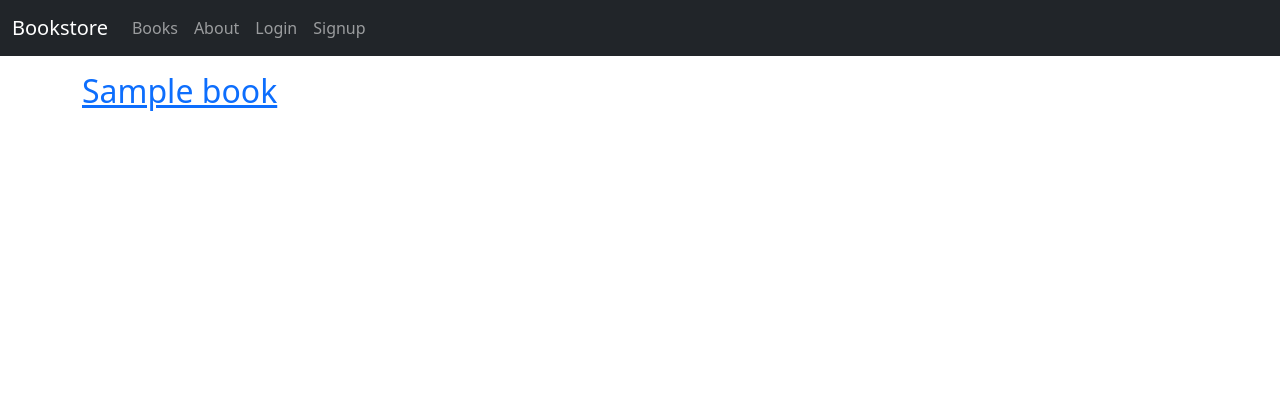
After one commit to lerkush/bookstore, a Django app: page /books/ in a window 1280 px wide. The commit adds this page. Shown: the top 420 px of the page. Run offline with Django 4.2, Linux system fonts and the light colour scheme; tables that the repository leaves empty hold one stand-in row (values such as "Sample post"); parts of the project's set-up code (start-up, migrations or seed data) failed here and were passed over; some libraries are stand-ins or nearby versions.

Commit message:
created books app and its configurations

```diff
--- /dev/null
+++ b/books/apps.py
@@ -0,0 +1,6 @@
+from django.apps import AppConfig
+
+
+class BooksConfig(AppConfig):
+    default_auto_field = 'django.db.models.BigAutoField'
+    name = 'books'
--- /dev/null
+++ b/books/models.py
@@ -0,0 +1,19 @@
+import uuid
+from django.db import models
+from django.urls import reverse
+
+class Book(models.Model):
+    id = models.UUIDField(
+        primary_key=True,
+        default=uuid.uuid4,
+        editable=False
+    )
+    title = models.CharField(max_length=200)
+    author = models.CharField(max_length=200)
+    price = models.DecimalField(max_digits=6, decimal_places=2)
+
+    def __str__(self):
+        return self.title
+
+    def get_absolute_url(self):
+        return reverse("book_detail", args=[str(self.id)])
--- /dev/null
+++ b/books/urls.py
@@ -0,0 +1,8 @@
+from django.urls import path
+
+from .views import BookListView, BookDetailView
+
+urlpatterns = [
+    path("",BookListView.as_view(), name="book_list"),
+    path("<uuid:pk>/",BookDetailView.as_view(), name="book_detail"),
+]
--- /dev/null
+++ b/books/views.py
@@ -0,0 +1,12 @@
+from django.views.generic import ListView, DetailView
+from .models import Book
+
+class BookListView(ListView):
+    model = Book
+    context_object_name = "book_list"
+    template_name = 'books/book_list.html'
+
+class BookDetailView(DetailView):
+    model = Book
+    context_object_name = "book"
+    template_name = 'books/book_detail.html'
--- a/django_project/settings.py
+++ b/django_project/settings.py
@@ -52,6 +52,7 @@ INSTALLED_APPS = [
     #Local
     'accounts.apps.AccountsConfig',
     'pages.apps.PagesConfig',
+    'books.apps.BooksConfig',
 ]
 
 MIDDLEWARE = [
--- a/django_project/urls.py
+++ b/django_project/urls.py
@@ -24,6 +24,7 @@ urlpatterns = [
     # Local apps
     path('accounts/', include("accounts.urls")),
     path('', include("pages.urls")),
+    path('books/', include("books.urls")),
 
 
 ]
--- a/templates/_base.html
+++ b/templates/_base.html
@@ -23,6 +23,9 @@
             </button>
             <div class="collapse navbar-collapse" id="navbarCollapse">
                 <ul class="navbar-nav me-auto mb-2 mb-md-0">
+                    <li class="nav-item">
+                        <a class="nav-link" href="{% url 'book_list' %}">Books</a>
+                    </li>
                     <li class="nav-item">
                         <a class="nav-link" href="{% url 'about' %}">About</a>
                     </li>
--- /dev/null
+++ b/templates/books/book_list.html
@@ -0,0 +1,11 @@
+{% extends '_base.html' %}
+
+{% block title %}Books{% endblock title %}
+
+{% block content %}
+    {% for book in book_list %}
+        <div>
+            <h2><a href="{{ book.get_absolute_url }}">{{ book.title }}</a></h2>
+        </div>
+    {% endfor %}
+{% endblock content %}
```
Also changed, not shown: books/admin.py (added, +7 -0 lines), books/tests.py (added, +33 -0 lines), templates/books/book_detail.html (added, +12 -0 lines), books/__init__.py (added), books/migrations/0001_initial.py (added), books/migrations/__init__.py (added).
